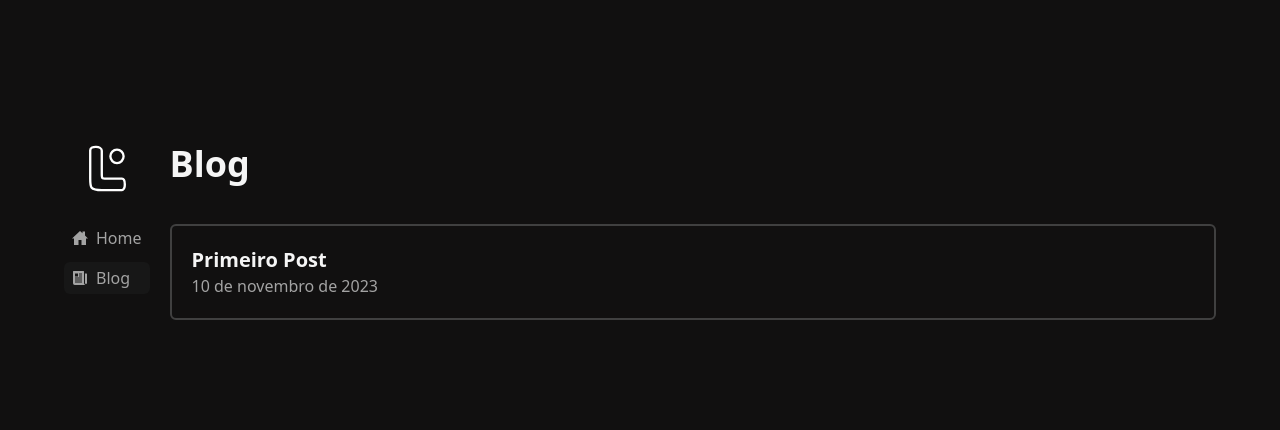
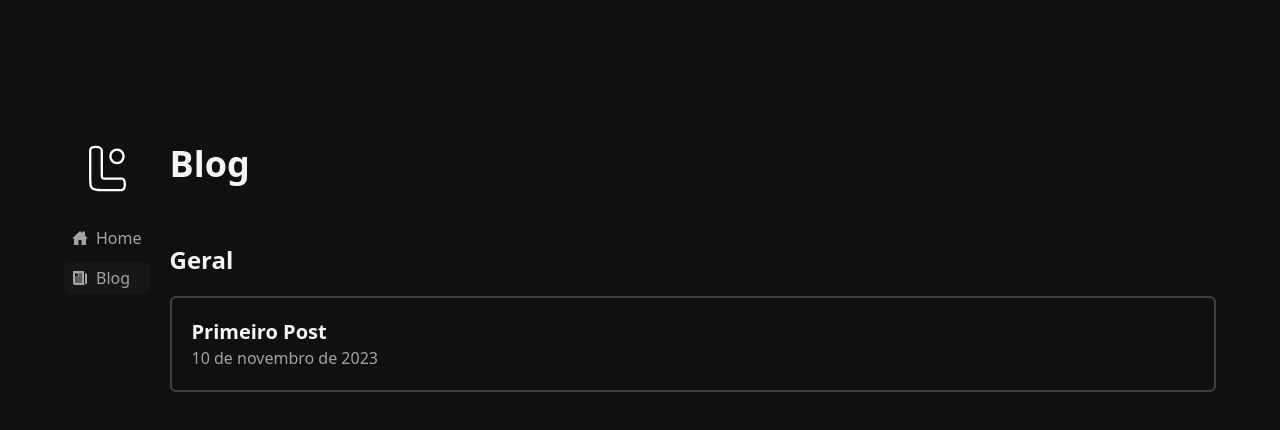
Before and after one commit to iLucasPires/logOfDev, a Next.js app: page /blog in a window 1280 px wide. Shown: the top 430 px of the page. Built offline with nearby package versions, Linux system fonts and the light colour scheme.

Commit message:
FEAT: topics

```diff
--- a/next.config.js
+++ b/next.config.js
@@ -1,6 +1,4 @@
 /** @type {import('next').NextConfig} */
-const nextConfig = {
-
-};
+const nextConfig = {};
 
 module.exports = nextConfig;
--- a/posts/primeiro-post.md
+++ b/posts/primeiro-post.md
@@ -2,6 +2,7 @@
 title: Primeiro Post
 description: Descrição do primeiro post
 date: 2023-11-10
+topic: Geral
 ---
 
 
@@ -9,12 +10,6 @@ date: 2023-11-10
 
 Este é o meu primeiro post no blog. Estou muito feliz por ter conseguido colocar o blog no ar
 e espero que vocês gostem do conteúdo que eu vou postar aqui.
-
-## Sobre mim
-
-Meu nome é Lucas, e gostaria de me apresentar um pouco. Sou um estudante entusiasta de programação,
-e estou sempre buscando aprender mais sobre o assunto. Atualmente, estou estudando C, Python e
-outras tecnologias que acho interessantes ou as quais sou obrigado a estudar haha.
 
 ## Por que criei o blog
 
@@ -56,7 +51,7 @@ Para o deploy do blog, utilizo o [Vercel](https://vercel.com/), que é uma plata
 aplicações. Optei pelo Vercel porque é muito fácil de utilizar e é gratuito haha. Além disso,
 o Vercel possui uma integração muito boa com o Next.js, facilitando bastante o deploy do site.
 
-## Conclusão
+## Mas é sobre isso
 
 E é isso! Espero sinceramente que vocês apreciem o blog e que eu consiga compartilhar muito conteúdo interessante por aqui.
 
--- a/src/app/blog/[slug]/page.tsx
+++ b/src/app/blog/[slug]/page.tsx
@@ -1,16 +1,4 @@
-import { getPostData, getPostsData } from "@/util/getPosts";
-
-export function generateStaticParams() {
-  try {
-    const posts = getPostsData();
-    return posts.map((post) => ({
-      slug: post.id,
-    }));
-  } catch (e) {
-    console.error(e);
-    return [];
-  }
-}
+import { getPostData } from "@/util/getPosts";
 
 export default async function Post({ params }: { params: { slug: string } }) {
   try {
--- a/src/app/blog/page.tsx
+++ b/src/app/blog/page.tsx
@@ -1,23 +1,28 @@
 import { getPostsData } from "@/util/getPosts";
 import CardBlog from "@/src/components/CardBlog";
 
-function WithoutPosts() {
+function WithPosts({ posts }: { posts: iPosts[] }) {
   return (
-    <div className="flex flex-col h-full w-full">
-      <h2 className="text-xl font-bold">No posts found</h2>
-      <p className=" text-neutral-400 mt-5">
-        I'm sorry, I don't have any posts yet. Please come back later.
-      </p>
-    </div>
-  );
-}
-
-function WithPosts({posts}: {posts: iPost[]}) {
-  return (
-    <ul className="flex flex-col w-full h-full gap-5">
-      {posts.map((post: iPost) => (
-        <CardBlog key={post.id} {...post} />
-      ))}
+    <ul>
+      {posts.map((postsData) => {
+        return (
+          <li className="my-5" key={postsData.topic}>
+            <h2 className="text-2xl font-bold my-5">{postsData.topic}</h2>
+            <ul className="flex flex-col gap-5">
+              {postsData.posts.map((post) => (
+                <li key={post.file}>
+                  <CardBlog
+                    file={post.file}
+                    title={post.title}
+                    date={post.date}
+                    topic={postsData.topic}
+                  />
+                </li>
+              ))}
+            </ul>
+          </li>
+        );
+      })}
     </ul>
   );
 }
@@ -25,14 +30,22 @@ function WithPosts({posts}: {posts: iPost[]}) {
 export default function BlogPage() {
   try {
     const posts = getPostsData();
+
     return (
       <main className="flex flex-col h-full w-full gap-10">
         <h1 className="text-4xl font-bold">Blog</h1>
-        {posts.length === 0 ? <WithoutPosts /> : <WithPosts posts={posts} />}
+        <WithPosts posts={posts} />
       </main>
     );
   } catch (e) {
     console.error(e);
-    return WithoutPosts();
+    return (
+      <div className="flex flex-col h-full w-full">
+        <h2 className="text-xl font-bold">No posts found</h2>
+        <p className=" text-neutral-400 mt-5">
+          I'm sorry, I don't have any posts yet. Please come back later.
+        </p>
+      </div>
+    );
   }
 }
--- a/src/components/CardBlog.tsx
+++ b/src/components/CardBlog.tsx
@@ -1,15 +1,14 @@
 import Link from "next/link";
 
-export default function CardBlog(props: iPost) {
-  const { title, date, id } = props;
-  const url = "/blog/" + id;
+export default function CardBlog({ title, date, file }: iPost) {
+  const url = "/blog/" + file;
 
   return (
-    <li className="border-neutral-700 border-2 rounded-md hover:border-neutral-500">
+    <div className="border-neutral-700 border-2 rounded-md hover:border-neutral-500">
       <Link href={url} className="flex flex-col justify-between h-full p-5">
-        <h3 className="text-xl font-bold overflow-hidden overflow-ellipsis">{title}</h3>
+        <h3 className="text-xl font-semibold overflow-hidden overflow-ellipsis">{title}</h3>
         <p className="text-neutral-400">{date}</p>
       </Link>
-    </li>
+    </div>
   );
 }
--- a/tailwind.config.js
+++ b/tailwind.config.js
@@ -1,11 +1,7 @@
 module.exports = {
-  content: [
-    "./src/**/*.{js,ts,jsx,tsx}",
-  ],
+  content: ["./src/**/*.{js,ts,jsx,tsx}"],
   theme: {
     extend: {},
   },
-  plugins: [
-    require('@tailwindcss/typography'),
-  ],
-}
+  plugins: [require("@tailwindcss/typography")],
+};
--- a/util/getPosts.ts
+++ b/util/getPosts.ts
@@ -28,8 +28,9 @@ function handlePostData(postData: string): iPost {
     throw new Error("No matter result");
   }
   return {
-    id: postData.replace(MD_REGEX, ""),
+    file: postData.replace(MD_REGEX, ""),
     title: matterResult.data.title,
+    topic: matterResult.data.topic,
     date: formatDate(matterResult.data.date),
   };
 }
@@ -40,20 +41,36 @@ export function getPostsData() {
       handlePostData(file)
     );
 
-    return allPostsData.sort((firstPost, secondPost) =>
-      firstPost.date < secondPost.date ? 1 : -1
-    );
+    let postsData: iPosts[] = [];
+
+    allPostsData.forEach((post) => {
+      const topic = post.topic;
+      const index = postsData.findIndex((post) => post.topic === topic);
+
+      if (index === -1) {
+        postsData.push({
+          topic,
+          posts: [post],
+        });
+      } else {
+        postsData[index].posts.push(post);
+      }
+    });
+
+    return postsData;
+
   } catch (error) {
     throw new Error("No posts data");
   }
 }
 
-export async function getPostData(id: string) {
+export async function getPostData(file: string) {
   try {
-    const matterResult = matter(readFileSync(`${POST_DIR}/${id}.md`, DECODE));
+    const matterResult = matter(readFileSync(`${POST_DIR}/${file}.md`, DECODE));
     const contentHtml = await remark().use(html).process(matterResult.content);
     const blogPostWithHtml: iPost = {
-      id,
+      file,
+      topic: matterResult.data.topic,
       title: matterResult.data.title,
       date: formatDate(matterResult.data.date),
       contentHtml: contentHtml.toString(),
```
Also changed, not shown: types.d.ts (+7 -1 lines), 2 other files (tests, documents, lock files or other folders).
